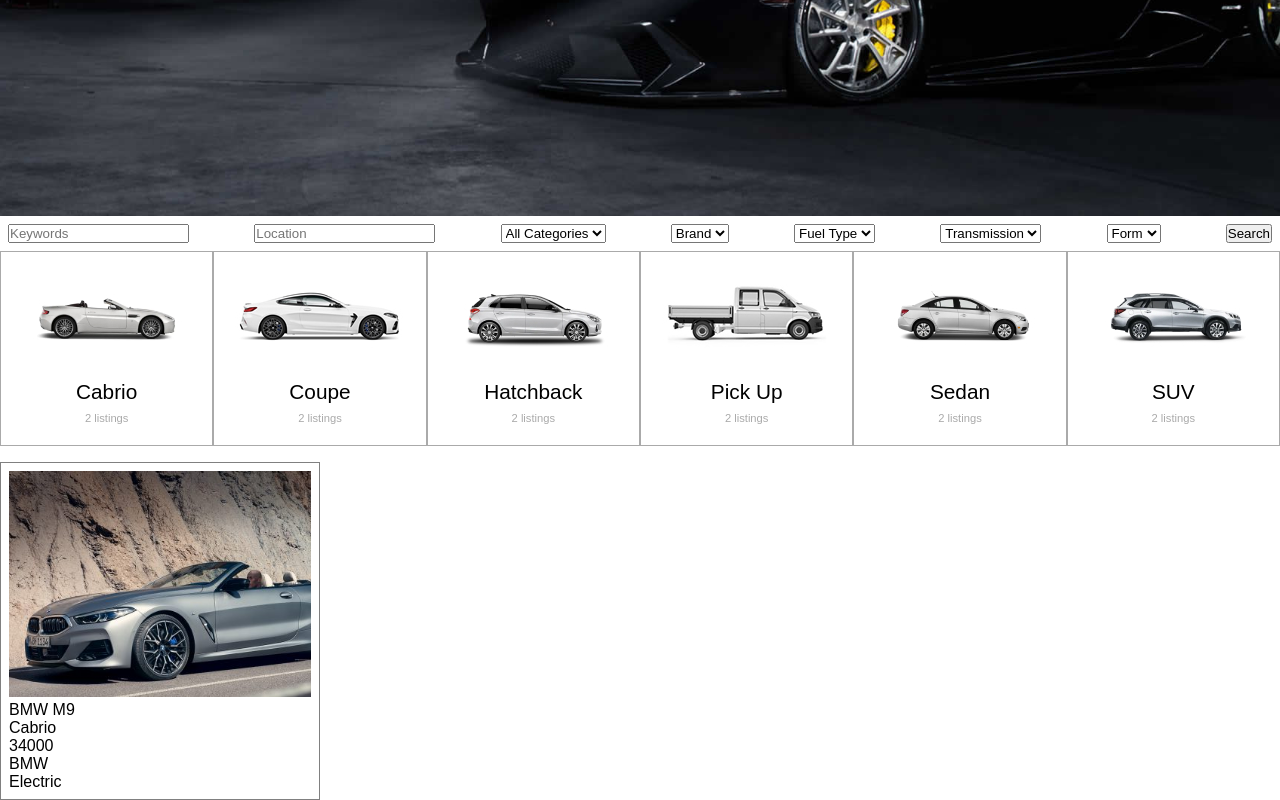
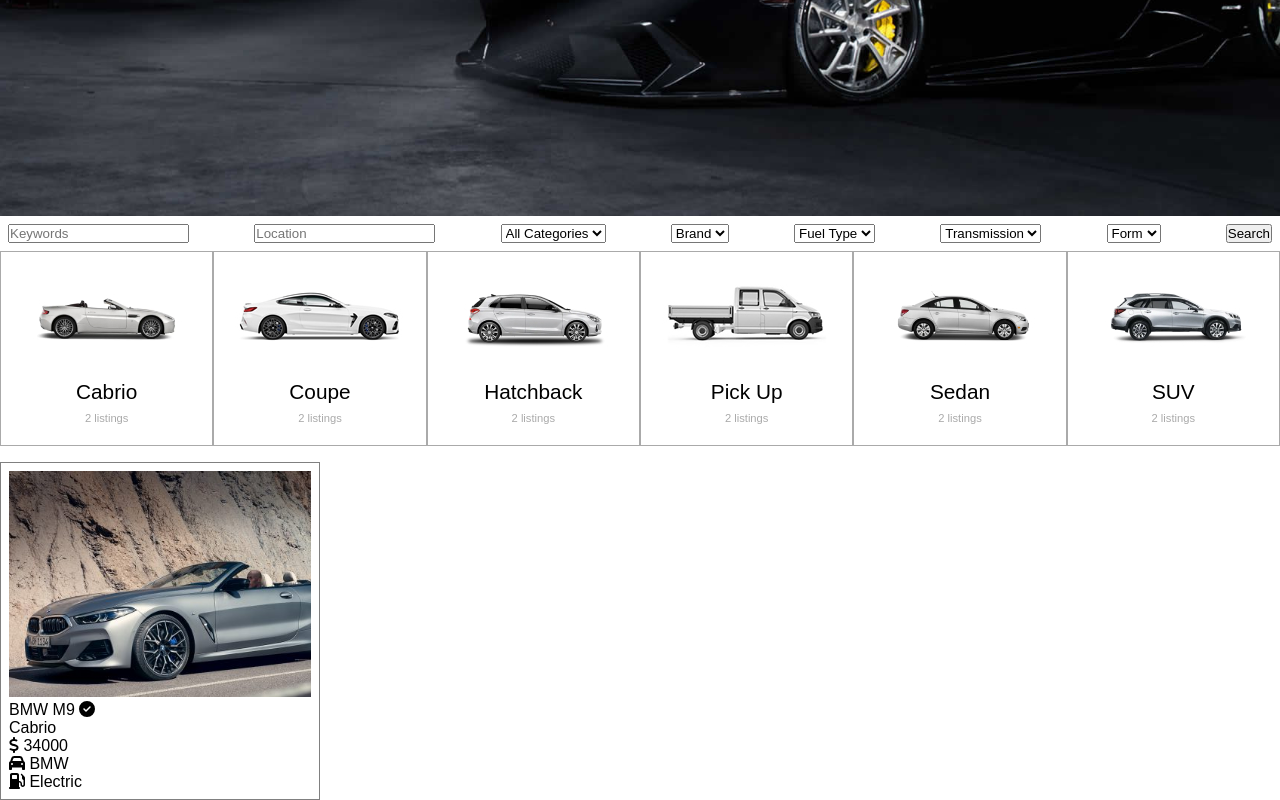
Before and after one commit to Giovanni-Palmitessa/proj-html-vuejs, a Vue app: page / in a window 1280 px wide. Shown: the part 654-1454 px from the top of the page. Built offline with nearby package versions, Linux system fonts and the light colour scheme.

Commit message:
add icons in bigccard

```diff
--- a/src/components/BigCard.vue
+++ b/src/components/BigCard.vue
@@ -7,12 +7,12 @@ export default {};
       src="../assets/img/bmw-8-series-convertible-technical-data-sp-desktop-400x300.jpg"
       alt=""
     />
-    <p>BMW M9</p>
+    <p>BMW M9 <font-awesome-icon icon="fa-solid fa-circle-check" /></p>
     <p>Cabrio</p>
     <div class="shop">
-      <p>34000</p>
-      <p>BMW</p>
-      <p>Electric</p>
+      <p><font-awesome-icon icon="fa-solid fa-dollar-sign" /> 34000</p>
+      <p><font-awesome-icon icon="fa-solid fa-car" /> BMW</p>
+      <p><font-awesome-icon icon="fa-solid fa-gas-pump" /> Electric</p>
     </div>
   </div>
 </template>
```
